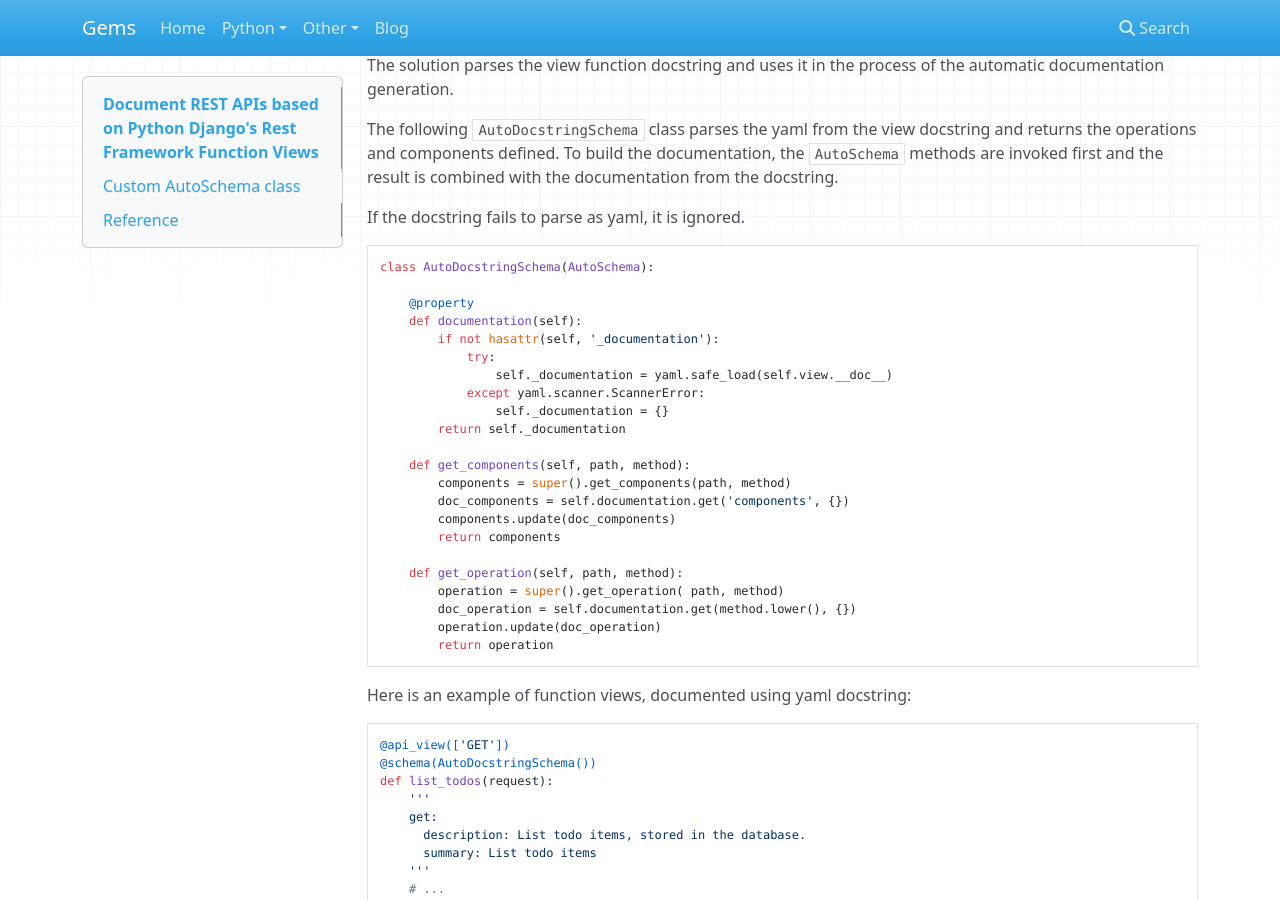
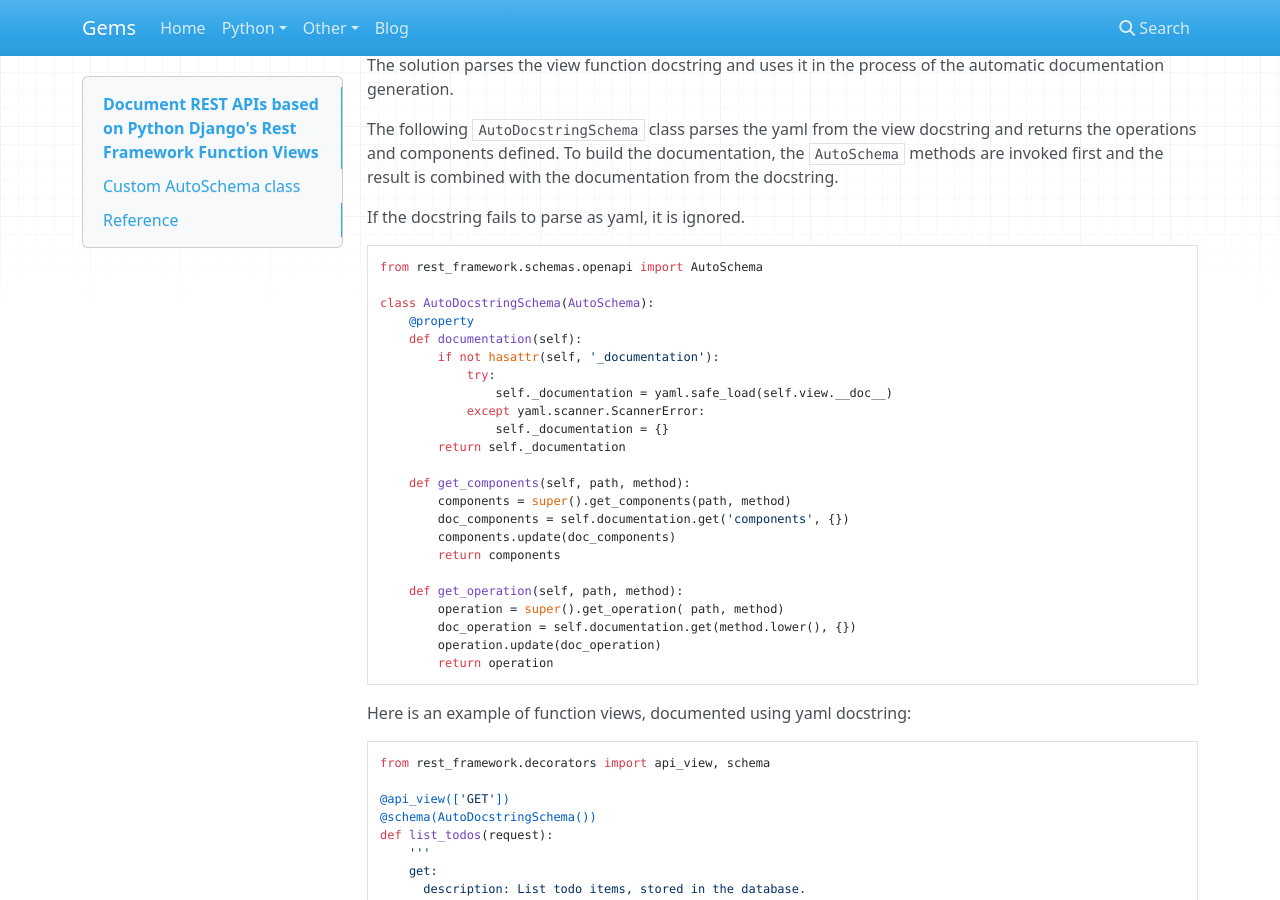
Before and after one commit to ivangeorgiev/gems, an MkDocs documentation site: the page built from docs/python/misc/python-django-rest-framework-openapi-documentation.md, in a window 1280 px wide and 900 px high, scrolled down 702 px. Built offline with MkDocs 1.6.1, drawn with Linux system fonts in a browser that asks for light colours; nearby versions of some CDN libraries.

Commit message:
django rest framework function view documentation

````diff
--- a/docs/python/misc/python-django-rest-framework-openapi-documentation.md
+++ b/docs/python/misc/python-django-rest-framework-openapi-documentation.md
@@ -31,8 +31,9 @@ The following `AutoDocstringSchema` class parses the yaml from the view docstrin
 If the docstring fails to parse as yaml, it is ignored.
 
 ```python
+from rest_framework.schemas.openapi import AutoSchema
+
 class AutoDocstringSchema(AutoSchema):
-
     @property
     def documentation(self):
         if not hasattr(self, '_documentation'):
@@ -58,6 +59,8 @@ class AutoDocstringSchema(AutoSchema):
 Here is an example of function views, documented using yaml docstring:
 
 ```python
+from rest_framework.decorators import api_view, schema
+
 @api_view(['GET'])
 @schema(AutoDocstringSchema())
 def list_todos(request):
````
